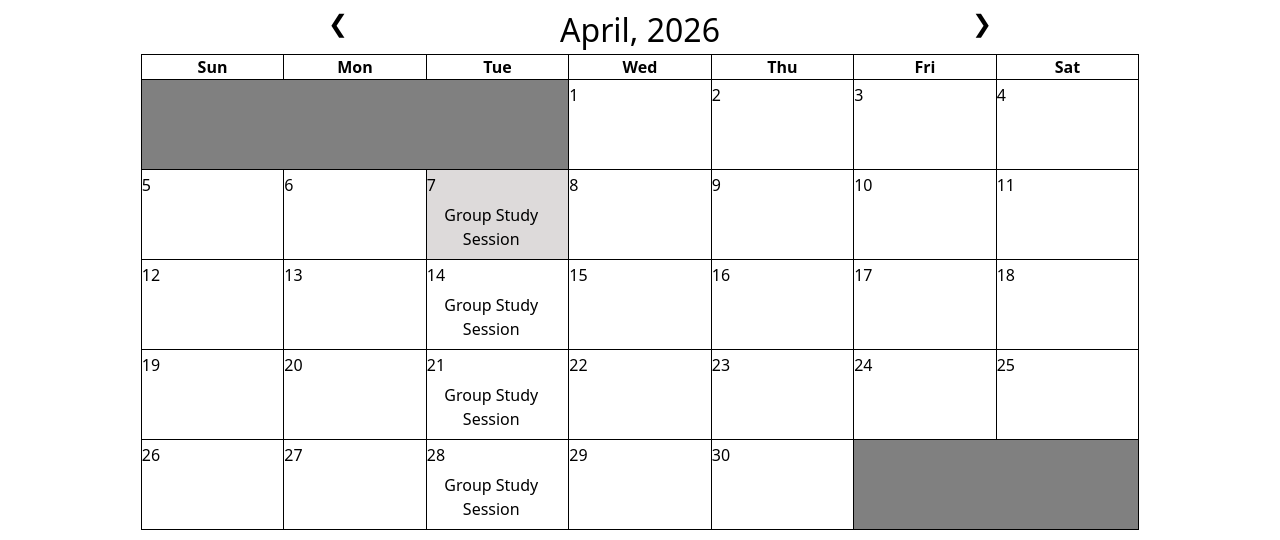
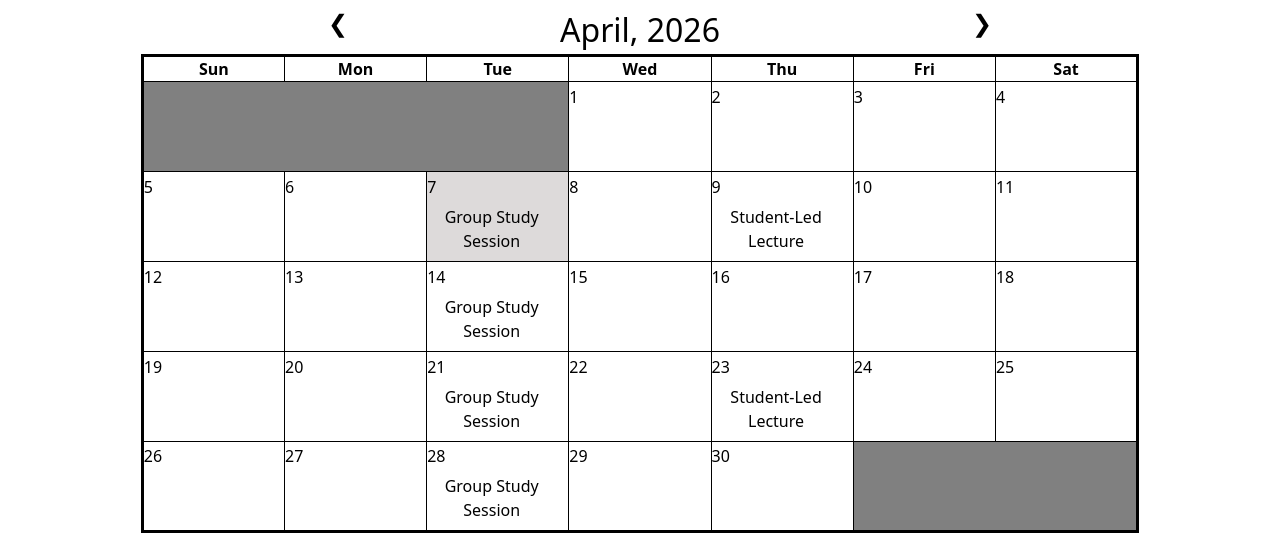
Before and after one commit to Brycerw11/CatalyzedChemistry, a website: page calendar.html in a window 1280 px wide. Shown: the part 178-718 px from the top of the page. Drawn offline with nearby package versions, Linux system fonts and the light colour scheme.

Commit message:
Finish Calendar Rework

```diff
--- a/calendar.html
+++ b/calendar.html
@@ -44,14 +44,14 @@
         <script src="./src/scripts/calendar/calendar.js"></script>
 
         <script>
-            var targetDay = 7
-            var targetMonth = 3
+            var targetDay = 6
+            var targetMonth = 0
             var targetYear = 2026;
 
             // loop for study sessions
-            for(var i = 0; i < 15; i++){
-                createEvent(targetMonth, targetDay, targetYear, true, "#", "Group Study Session");
-                console.log([targetDay, targetMonth, targetYear]);
+            for(var i = 0; i < 35; i++){
+
+                createEvent(targetMonth, targetDay, targetYear, true, "https://zoom.us/signin#/login", "Group Study Session");
 
                 targetDay += 7;
                 if(targetDay > dayCount[targetMonth]){
@@ -65,6 +65,30 @@
                 }
 
             }
+
+            targetDay = 9
+            targetMonth = 3
+            targetYear = 2026;
+
+            // loop for student lecture sessions
+            for(var i = 0; i < 12; i++){
+                createEvent(targetMonth, targetDay, targetYear, true, "https://zoom.us/signin#/login", "Student-Led Lecture");
+                console.log([targetDay, targetMonth, targetYear]);
+
+                targetDay += 14;
+                if(targetDay > dayCount[targetMonth]){
+                    targetDay -= dayCount[targetMonth];
+                    targetMonth++;
+
+                    if(targetMonth > 12){
+                        targetMonth = 1;
+                        targetYear++;
+                    }
+                }
+
+            }
+
+            createEvent(4, 5, 2026, true, "https://apcentral.collegeboard.org/exam-administration-ordering-scores/exam-dates", "AP Chemistry Exam")
 
             reloadCalendar();
         </script>
--- a/src/original-style.css
+++ b/src/original-style.css
@@ -3,7 +3,8 @@
 div#calendar table {
     width: 80%;
     margin: auto;
-    border: 1px solid black;
+    border: 3px solid black;
+    border-radius: 22px;
     border-collapse: collapse;
 }
 
```
Also changed, not shown: style.css, 1 other file.
